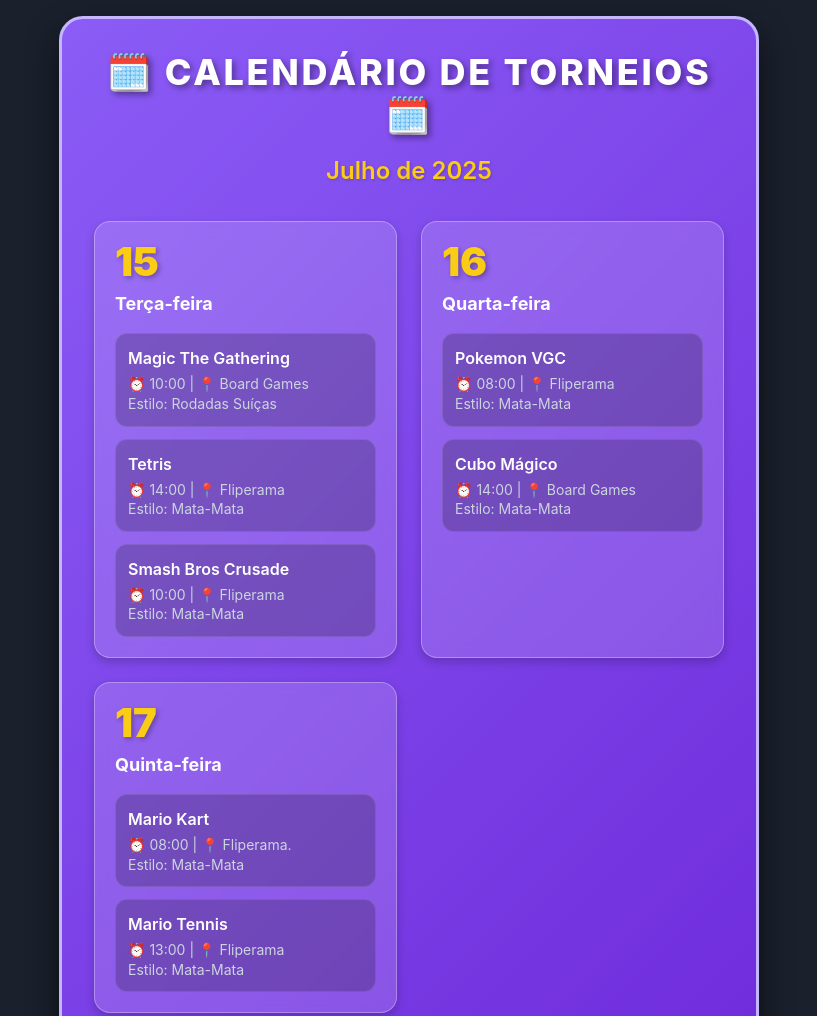
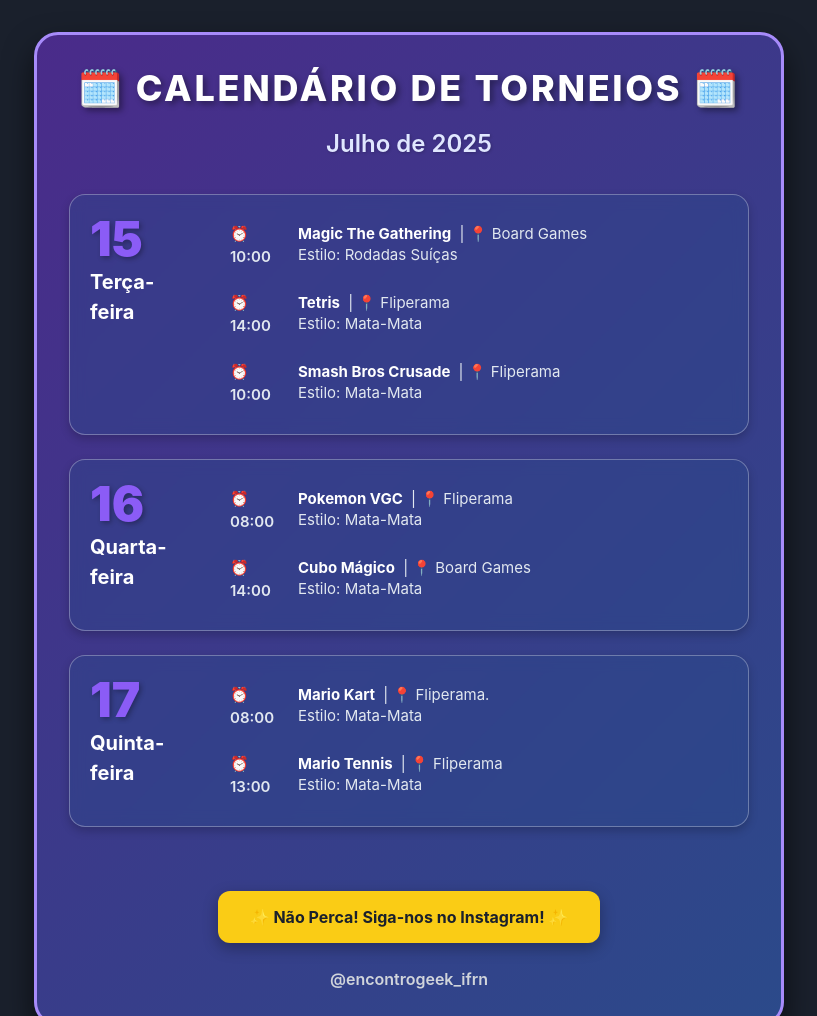
Before and after one commit to RicardoSantos02/EGAP-2025, a plain HTML site: page index.html in a window 1280 px wide. Shown: the top 1016 px of the page, without its empty margins (231-1048 px from the left). Drawn offline with nearby package versions, Linux system fonts and the light colour scheme.

Commit message:
Update index.html

```diff
--- a/index.html
+++ b/index.html
@@ -1,3 +1,5 @@
+<!DOCTYPE html>
+<html lang="pt-BR">
 <head>
     <meta charset="UTF-8">
     <meta name="viewport" content="width=device-width, initial-scale=1.0">
@@ -14,21 +16,22 @@
             justify-content: center; /* Centraliza o conteúdo horizontalmente */
             align-items: center; /* Centraliza o conteúdo verticalmente */
             min-height: 100vh; /* Garante que o corpo ocupe a altura total da viewport */
-            padding: 1rem; /* Espaçamento interno responsivo para evitar que o conteúdo cole nas bordas */
+            padding: 2rem 1rem; /* Espaçamento interno responsivo (mais padding em cima/baixo) */
             box-sizing: border-box; /* Inclui padding e border no cálculo da largura/altura total */
             overflow-x: hidden; /* Previne rolagem horizontal indesejada em telas pequenas */
         }
 
         /* Estilo do Contêiner Principal (o "Card" do Calendário) */
         .calendar-card {
-            background: linear-gradient(135deg, #8B5CF6, #6D28D9); /* Gradiente roxo intenso como fundo */
+            /* Gradiente de fundo ajustado para corresponder à imagem */
+            background: linear-gradient(135deg, #4A2B8A, #2B4A8A); /* Cores baseadas na imagem */
             border-radius: 1.5rem; /* Cantos bem arredondados (equivalente a Tailwind rounded-3xl) */
             padding: 2rem; /* Espaçamento interno generoso (equivalente a Tailwind p-8) */
             box-shadow: 0 15px 30px rgba(0, 0, 0, 0.6); /* Sombra pronunciada para dar profundidade */
-            max-width: 700px; /* Largura máxima para um layout de calendário em telas maiores */
+            max-width: 750px; /* Card maior, ajustado para a imagem */
             width: 100%; /* Ocupa 100% da largura disponível em telas menores */
             text-align: center; /* Centraliza o texto dentro do card */
-            border: 3px solid #C4B5FD; /* Borda brilhante para destaque visual */
+            border: 3px solid #A78BFA; /* Borda brilhante ajustada para a imagem */
             position: relative; /* Necessário para posicionar elementos internos de forma absoluta, se houver */
             overflow: hidden; /* Garante que elementos de fundo não vazem das bordas arredondadas */
         }
@@ -54,52 +57,79 @@
         .month-year {
             font-size: 1.5rem; /* Tamanho da fonte (equivalente a Tailwind text-2xl) */
             font-weight: 600; /* Peso da fonte semi-bold */
-            color: #FACC15; /* Amarelo vibrante para destaque */
+            color: #E0E7FF; /* Azul claro, similar ao da imagem */
             margin-bottom: 2rem; /* Margem inferior (equivalente a Tailwind mb-8) */
             text-shadow: 1px 1px 3px rgba(0, 0, 0, 0.2); /* Sombra sutil no texto */
         }
 
-        /* Estilo da Grade dos Dias do Calendário */
+        /* Estilo da Grade dos Dias do Calendário (para os cards de cada dia) */
         .days-grid {
-            display: grid; /* Usa Grid para organizar os dias */
-            grid-template-columns: 1fr; /* Por padrão, uma coluna para celulares (mobile-first) */
-            gap: 1.5rem; /* Espaçamento entre os itens da grade (equivalente a Tailwind gap-5) */
+            display: flex; /* Usa Flexbox para os dias, permitindo que eles se organizem */
+            flex-direction: column; /* Por padrão, empilha os dias verticalmente */
+            gap: 1.5rem; /* Espaçamento entre os cards de cada dia */
             margin-bottom: 2rem; /* Margem inferior */
         }
-        /* Ajuste da Grade para Telas Maiores (tablets e desktops) */
-        @media (min-width: 640px) { /* Aplica-se a telas com largura mínima de 640px (breakpoint 'sm') */
-            .days-grid {
-                grid-template-columns: repeat(auto-fit, minmax(280px, 1fr)); /* Colunas adaptáveis: tenta encaixar o máximo de colunas de no mínimo 280px */
-            }
-        }
 
-        /* Estilo de Cada "Dia" Individual no Calendário */
+        /* Estilo de Cada "Dia" Individual no Calendário (o card que contém a data e os eventos) */
         .calendar-day {
-            background-color: rgba(255, 255, 255, 0.15); /* Fundo semi-transparente para o card do dia */
+            /* Fundo semi-transparente para o card do dia, ajustado para a imagem */
+            background-color: rgba(43, 74, 138, 0.4); /* Cor mais escura e opaca da imagem */
             border-radius: 1rem; /* Cantos arredondados (equivalente a Tailwind rounded-xl) */
             padding: 1.25rem; /* Espaçamento interno (equivalente a Tailwind p-5) */
             text-align: left; /* Alinha o texto à esquerda dentro do card do dia */
             border: 1px solid rgba(255, 255, 255, 0.3); /* Borda sutil */
             backdrop-filter: blur(8px); /* Efeito de vidro fosco mais intenso */
             box-shadow: 0 4px 10px rgba(0, 0, 0, 0.2); /* Sombra para o card do dia */
+
+            display: flex; /* Usa Flexbox para organizar a data e os eventos lado a lado */
+            flex-direction: column; /* Por padrão, empilha a data e os eventos em celulares */
+            gap: 1rem; /* Espaçamento entre a data e a lista de eventos */
         }
 
-        /* Estilo do Número do Dia */
-        .day-number {
-            font-size: 2.5rem; /* Tamanho da fonte grande (equivalente a Tailwind text-5xl) */
+        /* Ajuste do layout do dia para telas maiores (data e eventos lado a lado) */
+        @media (min-width: 640px) { /* Aplica-se a telas com largura mínima de 640px (breakpoint 'sm') */
+            .calendar-day {
+                flex-direction: row; /* Coloca a data e os eventos lado a lado */
+                align-items: flex-start; /* Alinha o topo dos elementos */
+            }
+        }
+
+        /* Contêiner para o número e nome do dia */
+        .day-header {
+            flex-shrink: 0; /* Impede que este item encolha */
+            width: 100%; /* Ocupa largura total em mobile */
+            text-align: center; /* Centraliza o texto em mobile */
+        }
+        @media (min-width: 640px) {
+            .day-header {
+                width: 100px; /* Largura fixa para a coluna da data em desktop */
+                text-align: left; /* Alinha o texto à esquerda em desktop */
+                margin-right: 1.5rem; /* Espaçamento à direita do cabeçalho do dia */
+            }
+        }
+
+        /* Estilo do Número do Dia (grande) */
+        .day-number-large {
+            color: #8B5CF6; /* Roxo vibrante, similar ao da imagem */
+            font-size: 3rem; /* Tamanho da fonte maior para o número (similar à imagem) */
             font-weight: 900; /* Peso da fonte extra bold (black) */
-            color: #FACC15; /* Amarelo para destaque */
             line-height: 1; /* Altura da linha compacta */
-            margin-bottom: 0.5rem; /* Margem inferior (equivalente a Tailwind mb-2) */
+            margin-bottom: 0.25rem; /* Margem inferior pequena */
             text-shadow: 2px 2px 5px rgba(0, 0, 0, 0.3); /* Sombra no texto do número */
         }
 
-        /* Estilo do Nome do Dia da Semana */
-        .day-name {
-            font-size: 1.125rem; /* Tamanho da fonte (equivalente a Tailwind text-lg) */
+        /* Estilo do Nome do Dia da Semana (grande) */
+        .day-name-large {
+            font-size: 1.25rem; /* Tamanho da fonte (equivalente a Tailwind text-xl) */
             font-weight: bold; /* Peso da fonte bold */
             color: #fff; /* Cor do texto branca */
-            margin-bottom: 1rem; /* Margem inferior (equivalente a Tailwind mb-4) */
+            margin-bottom: 1rem; /* Margem inferior */
+        }
+
+        /* Contêiner para a lista de eventos de um dia */
+        .day-events-container {
+            flex-grow: 1; /* Permite que este item ocupe o espaço restante */
+            width: 100%; /* Ocupa largura total em mobile */
         }
 
         /* Estilo da Lista de Eventos para Cada Dia */
@@ -111,38 +141,44 @@
 
         /* Estilo de Cada Item Individual de Evento */
         .event-item {
-            background-color: rgba(0, 0, 0, 0.2); /* Fundo mais escuro para o item do evento */
-            border-radius: 0.75rem; /* Cantos arredondados (equivalente a Tailwind rounded-lg) */
-            padding: 0.75rem; /* Espaçamento interno (equivalente a Tailwind p-3) */
-            margin-bottom: 0.75rem; /* Margem inferior entre os eventos */
-            border: 1px solid rgba(255, 255, 255, 0.1); /* Borda sutil */
-            transition: background-color 0.2s ease; /* Transição suave para o efeito hover */
+            /* Fundo dos itens de evento, ajustado para a imagem (sem fundo individual, mas com padding e margem) */
+            padding: 0.5rem 0; /* Espaçamento interno vertical */
+            margin-bottom: 0.5rem; /* Margem inferior entre os eventos */
+            display: flex; /* Usa Flexbox para alinhar hora e detalhes do evento */
+            align-items: flex-start; /* Alinha o topo dos elementos */
+            gap: 0.5rem; /* Espaçamento entre o ícone/hora e os detalhes */
         }
         .event-item:last-child {
             margin-bottom: 0; /* Remove a margem inferior do último item para um espaçamento consistente */
         }
-        .event-item:hover {
-            background-color: rgba(0, 0, 0, 0.3); /* Escurece o fundo no hover */
+
+        /* Estilo do Horário do Evento */
+        .event-time {
+            font-size: 0.9375rem; /* Tamanho da fonte */
+            font-weight: 600; /* Semi-bold */
+            color: #E2E8F0; /* Cor do texto */
+            flex-shrink: 0; /* Impede que o horário encolha */
+            width: 60px; /* Largura fixa para o horário */
         }
 
-        /* Estilo do Título do Evento */
-        .event-title {
-            font-size: 1rem; /* Tamanho da fonte (equivalente a Tailwind text-base) */
-            font-weight: 600; /* Peso da fonte semi-bold */
-            color: #fff; /* Cor do texto branca */
-            margin-bottom: 0.25rem; /* Margem inferior (equivalente a Tailwind mb-1) */
-        }
-
-        /* Estilo dos Detalhes do Evento (horário, local, estilo) */
-        .event-details {
-            font-size: 0.875rem; /* Tamanho da fonte menor (equivalente a Tailwind text-sm) */
-            color: #cbd5e0; /* Cor do texto cinza claro */
+        /* Estilo do Texto dos Detalhes do Evento */
+        .event-details-text {
+            flex-grow: 1; /* Permite que os detalhes ocupem o espaço restante */
+            font-size: 0.9375rem; /* Tamanho da fonte */
+            color: #E2E8F0; /* Cor do texto */
             line-height: 1.4; /* Altura da linha para melhor leitura */
         }
 
-        /* Estilo do Botão de Chamada para Ação (Call To Action) */
+        /* Estilo do Título do Evento dentro dos detalhes */
+        .event-title {
+            font-weight: bold; /* Título em negrito */
+            color: #fff; /* Cor do texto branca */
+            margin-right: 0.25rem; /* Pequena margem à direita para separar do local */
+        }
+
+        /* Botão de Chamada para Ação (Call To Action) */
         .cta-button {
-            background-color: #FACC15; /* Amarelo vibrante como fundo */
+            background-color: #FACC15; /* Amarelo vibrante como fundo (similar ao da imagem) */
             color: #1A202C; /* Texto escuro para contraste */
             padding: 0.875rem 2rem; /* Espaçamento interno (equivalente a Tailwind py-3.5 px-8) */
             border-radius: 0.75rem; /* Cantos arredondados (equivalente a Tailwind rounded-xl) */
@@ -177,75 +213,87 @@
         <div class="days-grid">
             <!-- Dia 15 de Julho -->
             <div class="calendar-day">
-                <div class="day-number">15</div>
-                <div class="day-name">Terça-feira</div>
+                <div class="day-header">
+                    <div class="day-number-large">15</div>
+                    <div class="day-name-large">Terça-feira</div>
+                </div>
+                <div class="day-events-container">
                     <ul class="event-list">
                         <li class="event-item">
-                        <div class="event-title">Magic The Gathering</div>
-                        <div class="event-details">
-                            ⏰ 10:00 | 📍 Board Games<br>
+                            <div class="event-time">⏰ 10:00</div>
+                            <div class="event-details-text">
+                                <span class="event-title">Magic The Gathering</span> | 📍 Board Games<br>
                                 Estilo: Rodadas Suíças
                             </div>
                         </li>
                         <li class="event-item">
-                        <div class="event-title">Tetris</div>
-                        <div class="event-details">
-                            ⏰ 14:00 | 📍 Fliperama<br>
+                            <div class="event-time">⏰ 14:00</div>
+                            <div class="event-details-text">
+                                <span class="event-title">Tetris</span> | 📍 Fliperama<br>
                                 Estilo: Mata-Mata
                             </div>
                         </li>
                         <li class="event-item">
-                        <div class="event-title">Smash Bros Crusade</div>
-                        <div class="event-details">
-                            ⏰ 10:00 | 📍 Fliperama<br>
+                            <div class="event-time">⏰ 10:00</div>
+                            <div class="event-details-text">
+                                <span class="event-title">Smash Bros Crusade</span> | 📍 Fliperama<br>
                                 Estilo: Mata-Mata
                             </div>
                         </li>
                     </ul>
                 </div>
+            </div>
 
             <!-- Dia 16 de Julho -->
             <div class="calendar-day">
-                <div class="day-number">16</div>
-                <div class="day-name">Quarta-feira</div>
+                <div class="day-header">
+                    <div class="day-number-large">16</div>
+                    <div class="day-name-large">Quarta-feira</div>
+                </div>
+                <div class="day-events-container">
                     <ul class="event-list">
                         <li class="event-item">
-                        <div class="event-title">Pokemon VGC</div>
-                        <div class="event-details">
-                            ⏰ 08:00 | 📍 Fliperama<br>
+                            <div class="event-time">⏰ 08:00</div>
+                            <div class="event-details-text">
+                                <span class="event-title">Pokemon VGC</span> | 📍 Fliperama<br>
                                 Estilo: Mata-Mata
                             </div>
                         </li>
                         <li class="event-item">
-                        <div class="event-title">Cubo Mágico</div>
-                        <div class="event-details">
-                            ⏰ 14:00 | 📍 Board Games<br>
+                            <div class="event-time">⏰ 14:00</div>
+                            <div class="event-details-text">
+                                <span class="event-title">Cubo Mágico</span> | 📍 Board Games<br>
                                 Estilo: Mata-Mata
                             </div>
                         </li>
                     </ul>
                 </div>
+            </div>
 
             <!-- Dia 17 de Julho -->
             <div class="calendar-day">
-                <div class="day-number">17</div>
-                <div class="day-name">Quinta-feira</div>
+                <div class="day-header">
+                    <div class="day-number-large">17</div>
+                    <div class="day-name-large">Quinta-feira</div>
+                </div>
+                <div class="day-events-container">
                     <ul class="event-list">
                         <li class="event-item">
-                        <div class="event-title">Mario Kart</div>
-                        <div class="event-details">
-                            ⏰ 08:00 | 📍 Fliperama.<br>
+                            <div class="event-time">⏰ 08:00</div>
+                            <div class="event-details-text">
+                                <span class="event-title">Mario Kart</span> | 📍 Fliperama.<br>
                                 Estilo: Mata-Mata
                             </div>
                         </li>
                         <li class="event-item">
-                        <div class="event-title">Mario Tennis</div>
-                        <div class="event-details">
-                            ⏰ 13:00 | 📍 Fliperama<br>
+                            <div class="event-time">⏰ 13:00</div>
+                            <div class="event-details-text">
+                                <span class="event-title">Mario Tennis</span> | 📍 Fliperama<br>
                                 Estilo: Mata-Mata
                             </div>
                         </li>
                     </ul>
+                </div>
             </div>
         </div>
 
@@ -255,3 +303,4 @@
         <p class="profile-text">@encontrogeek_ifrn</p>
     </div>
 </body>
+</html>
```
Lines whose indentation alone changed are shown as unchanged.
